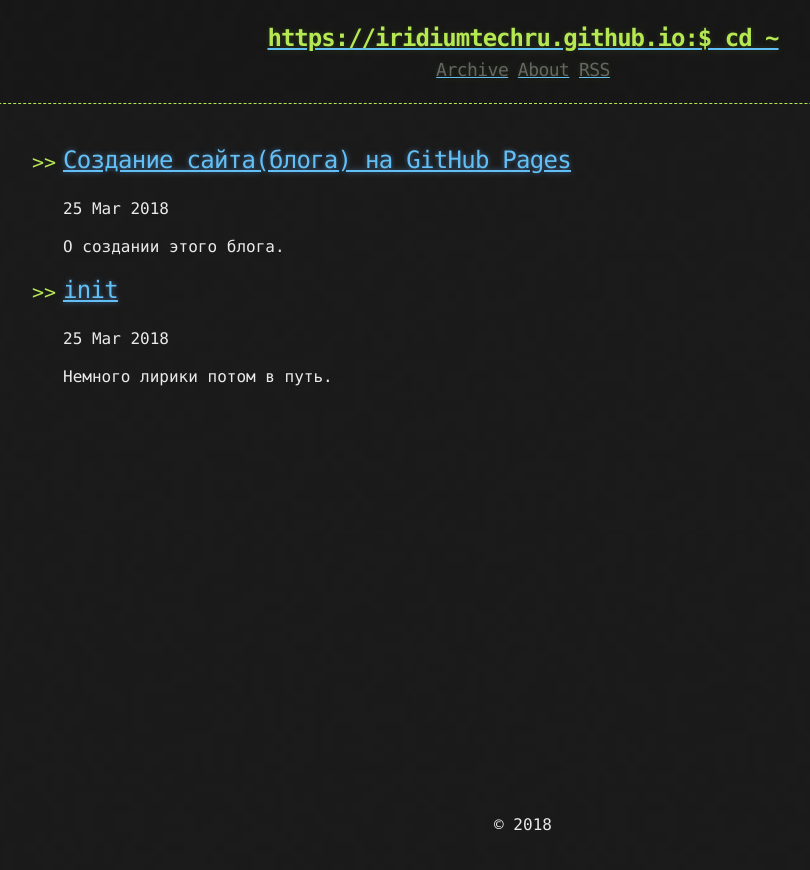
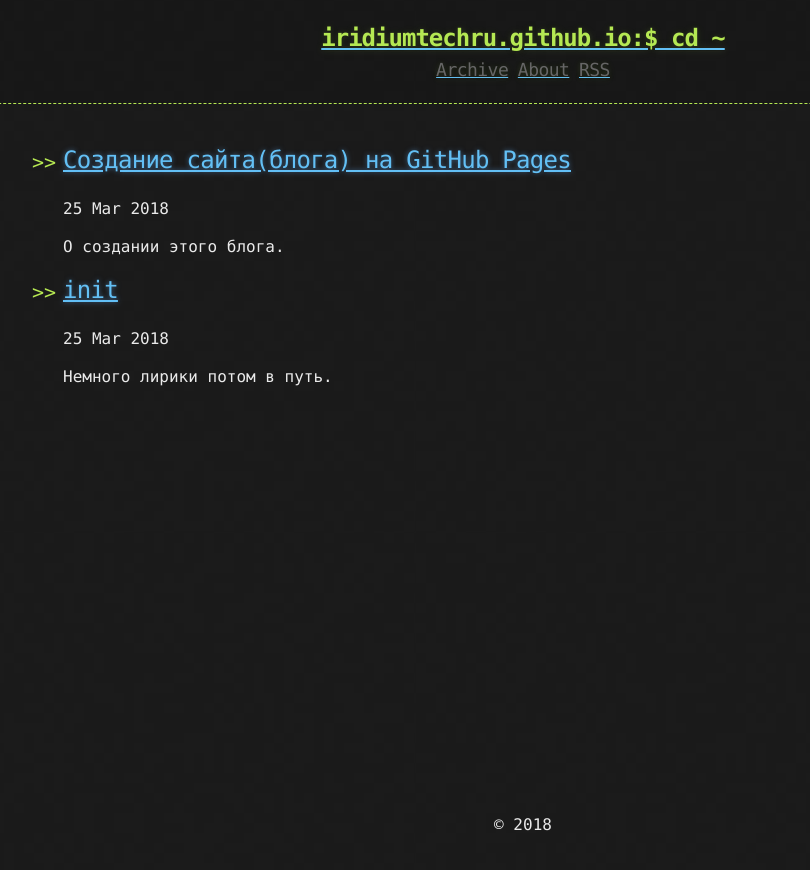
Before and after one commit to iridiumtechru/iridiumtechru.github.io, a Jekyll site: the page built from index.md, in a window 1280 px wide. Shown: the top 870 px of the page, without its empty margins (117-927 px from the left). Built offline with Jekyll 4.4.1, drawn with Linux system fonts in a browser that asks for light colours; the list of posts is cut into pages by our own code; part of the change alters nothing that is shown.

```diff
--- a/_config.yml
+++ b/_config.yml
@@ -3,6 +3,7 @@ title: Ctrl+?
 author:
   name: "Oleg K. Karpov"
   url: "https://iridiumtechru.github.io"
+  sitename: "iridiumtechru.github.io"
 baseurl: /
 
 paginate: 3
--- a/_includes/header.html
+++ b/_includes/header.html
@@ -2,7 +2,7 @@
   <div>
     <a href="{{ "/" | prepend: site.baseurl | replace: '//', '/' }}">
     {% assign owner_first_name = site.owner | split: " " %}
-    <h1>{{ owner_first_name[0] | downcase }} {{site.url}}:$ cd ~</h1>
+    <h1>{{ owner_first_name[0] | downcase }} {{site.author.sitename}}:$ cd ~</h1>
     </a>
     <div class="header-links">
       {% include links.html %}
```
